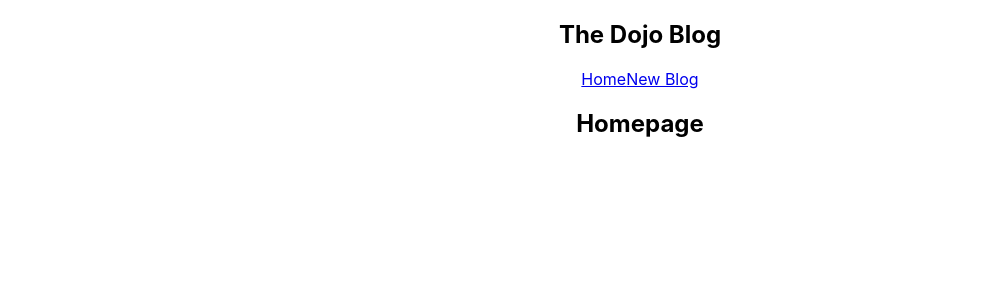
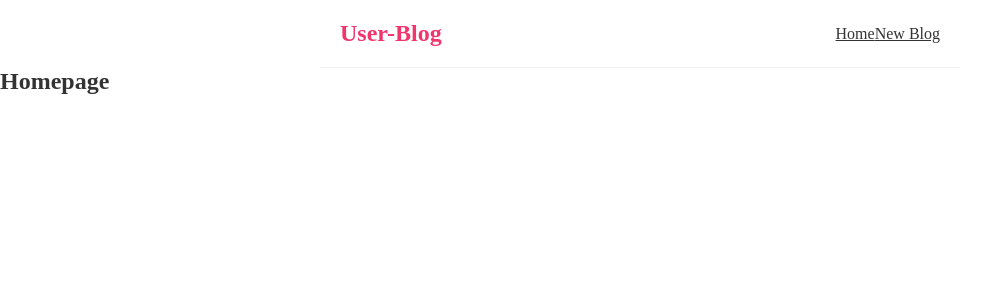
Before and after one commit to Gonzalez32/B-U, a React (Create React App) app: page / in a window 1280 px wide. Shown: the top 300 px of the page, without its empty margins (0-1001 px from the left). Built offline with nearby package versions, Linux system fonts and the light colour scheme.

Commit message:
render new changes App.js

```diff
--- a/src/App.css
+++ /dev/null
@@ -1,38 +0,0 @@
-.App {
-  text-align: center;
-}
-
-.App-logo {
-  height: 40vmin;
-  pointer-events: none;
-}
-
-@media (prefers-reduced-motion: no-preference) {
-  .App-logo {
-    animation: App-logo-spin infinite 20s linear;
-  }
-}
-
-.App-header {
-  background-color: #282c34;
-  min-height: 100vh;
-  display: flex;
-  flex-direction: column;
-  align-items: center;
-  justify-content: center;
-  font-size: calc(10px + 2vmin);
-  color: white;
-}
-
-.App-link {
-  color: #61dafb;
-}
-
-@keyframes App-logo-spin {
-  from {
-    transform: rotate(0deg);
-  }
-  to {
-    transform: rotate(360deg);
-  }
-}
--- a/src/App.js
+++ b/src/App.js
@@ -1,4 +1,3 @@
-import "./App.css";
 import Navbar from "./Navbar";
 import Home from "./Home";
 
--- a/src/Navbar.js
+++ b/src/Navbar.js
@@ -1,7 +1,7 @@
 const Navbar = () => {
     return (
         <nav className="navbar">
-            <h1>The Dojo Blog</h1>
+            <h1>User-Blog</h1>
             <div className="links">
                 <a href="/">Home</a>
                 <a href="/create">New Blog</a>
--- a/src/index.css
+++ b/src/index.css
@@ -1,13 +1,25 @@
-body {
+@import url("https://fonts.googleapis.com/css2?family=Cutive+Mono&display=swap");
+
+/* * Base Style * */
+* {
   margin: 0;
-  font-family: -apple-system, BlinkMacSystemFont, 'Segoe UI', 'Roboto', 'Oxygen',
-    'Ubuntu', 'Cantarell', 'Fira Sans', 'Droid Sans', 'Helvetica Neue',
-    sans-serif;
-  -webkit-font-smoothing: antialiased;
-  -moz-osx-font-smoothing: grayscale;
+  font-family: "Quicksand";
+  color: #333;
 }
 
-code {
-  font-family: source-code-pro, Menlo, Monaco, Consolas, 'Courier New',
-    monospace;
+.navbar {
+  padding: 20px;
+  display: flex;
+  align-items: center;
+  max-width: 600px;
+  margin: 0 auto;
+  border-bottom: 1px solid #f2f2f2;
 }
+
+.navbar h1 {
+  color: #f1356d;
+}
+
+.navbar .links {
+  margin-left: auto;
+}
```
